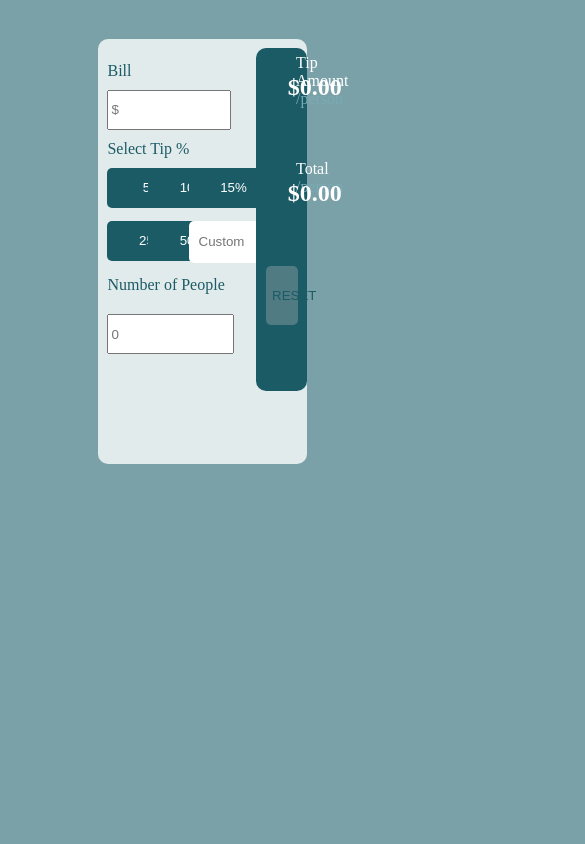
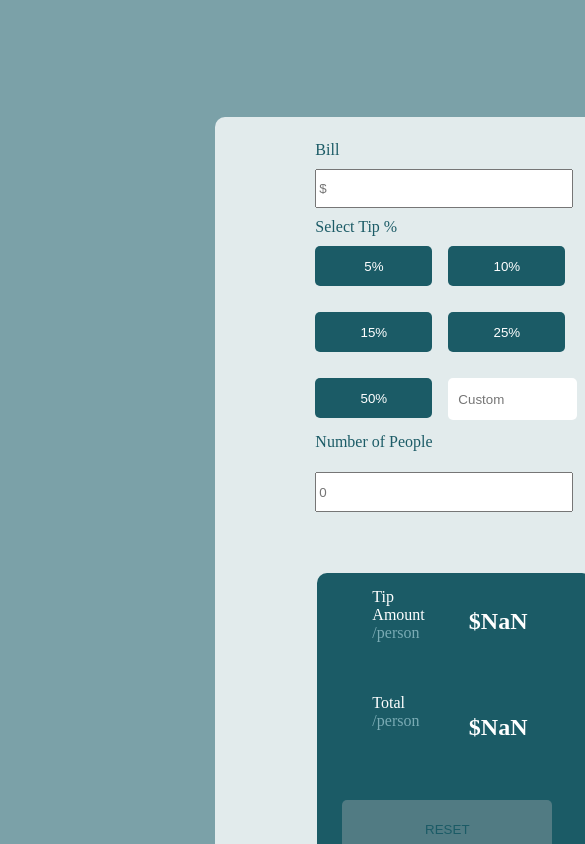
Before and after one commit to UjiroAsagbra/tipcalculatorapp, a React (Vite) app: page / in a window 390 px wide. Shown: the top 844 px of the page, 585 px wide, since content can reach past the window. Built offline with nearby package versions, Linux system fonts and the light colour scheme.

Commit message:
optimization for screens

```diff
--- a/src/components/BillInput.jsx
+++ b/src/components/BillInput.jsx
@@ -1,5 +1,5 @@
 import person from '../components/images/person.png'
-const BillInput = ({handleBill, bill, handleTip, handlePeople, tipPerPerson, handleResult, people,result, custom, handleCustom,bills}) => {
+const BillInput = ({handleBill, bill, handleTip, handlePeople, tipPerPerson, billPerPerson, handleResult, people,result, custom, handleCustom,bills,reset}) => {
 
     return (
     <div className='display'>
@@ -21,7 +21,7 @@ const BillInput = ({handleBill, bill, handleTip, handlePeople, tipPerPerson, han
 
             <div className='tips'>
                 <button
-                    onClick={handleTip }
+                    onClick={handleTip}
                     className= 'tip amount'
                     name='5'>5%
                 </button>
@@ -70,11 +70,11 @@ const BillInput = ({handleBill, bill, handleTip, handlePeople, tipPerPerson, han
         </section>
 
         <section className='outputs'>
-            <div className='tip-header '>Tip Amount<span> /person</span></div>
-            <h1 className='tip-display '>${result}</h1>
+            <div className='tip-header'>Tip Amount<span> /person</span></div>
+            <h1 className='tip-display' value={result}>${result}</h1>
             <div className='tip-header'>Total <span>/person</span></div>
             <h1 className='total-display'>${bills}</h1>
-            <button className='reset' onClick={handleResult}>RESET</button>
+            <button className='reset' onClick={reset}>RESET</button>
         </section>
     </div>
     )
--- a/src/components/Splitter.jsx
+++ b/src/components/Splitter.jsx
@@ -1,32 +1,32 @@
-import { useState } from "react"
+import { useEffect, useState } from "react"
 import BillInput from "./BillInput"
 
 const Splitter = () => {
     const [bill, setBill] = useState("")
     const [tipPercent, setTipPercent] = useState("")
-    const [custom, setCustom] = useState("")
-    const [people, setPeople] = useState("")
-    const [result, setResult] = useState("0.00")
-    const [bills, setBills] = useState("0.00")
+    const [custom, setCustom] = useState()
+    const [people, setPeople] = useState()
+    const [result, setResult] = useState(0.00)
+    const [bills, setBills] = useState(0.00)
 
     const handleBill = (e)=>{
         setBill(e.target.value)
-    }
+    };
 
     const handleCustom = (e) => {
         setCustom(e.target.value)
-    }
+    };
 
 
     const handleTip = (e) => {
         setTipPercent(e.target.name)
 
-      }
+      };
 
 
     const handlePeople = (e)=>{
         setPeople(e.target.value)
-    }
+    };
 
     const billAmount = parseInt(bill)
     const tipAmount = parseInt(tipPercent)
@@ -57,6 +57,20 @@ const Splitter = () => {
         setBills(Math.round((billPerPerson(billAmount, tipAmount, totalPeople,customTip)+ Number.EPSILON)*100)/100)
     }
 
+    useEffect(() => {
+        handleResult()
+      }, [bill, tipPercent,custom,people]);
+
+
+
+
+    const reset= ()=> {
+        setBill("")
+        setPeople("")
+        setResult(result)
+        setBills(bills)
+    }
+
 
 
 
@@ -74,8 +88,9 @@ const Splitter = () => {
         custom = {custom}
         handleCustom = {handleCustom}
         result= {result}
-
+        reset={reset}
         bills={bills}
+        billPerPerson={billPerPerson}
 
         />
         </>
--- a/src/components/css/splitter.css
+++ b/src/components/css/splitter.css
@@ -5,7 +5,10 @@ body{
 }
 
 .display{
-    display: flex;
+    margin-left: 20px;
+    display: grid;
+    gap: 1rem;
+    grid-template-columns: repeat(2, minmax(482px, 1fr));
     background-color: rgba(255, 255, 255, 0.783);
     padding-left: 3.5%;
     padding-top: 1%;
@@ -50,7 +53,7 @@ span{
     color: rgb(27, 91, 102);
 }
 .tip {
-    width: 90px;
+    width: 150px;
     height: 40px;
     border-radius: 5px;
     border: 0;
@@ -63,16 +66,26 @@ span{
 
 .tips{
     display: grid;
-    gap: 3px;
+    gap:0;
     grid-template-columns: repeat(3, minmax(10px, 1fr));
 }
 
+.tip:focus{
+    background-color: rgb(81, 123, 131);
+    color: rgb(27, 91, 102);
+}
+
 .custom{
-    width: 83px;
+    width: 143px;
     height: 80%;
     background-color: white;
     color: rgb(27, 91, 102) ;
     padding-left: 10px;
+}
+
+.custom:focus{
+    border-color: rgb(81, 123, 131);
+    background-color: white;
 }
 
 .people {
@@ -104,3 +117,55 @@ input[type=number]::-webkit-outer-spin-button {
     appearance: none;
     margin: 0;
 }
+
+@media screen and (max-width: 900px) {
+    .display {
+        grid-template-columns: repeat(2, minmax(450px, 1fr));
+        height: 60vh;
+        width: 132%;
+    }
+    .outputs{
+        width:50% ;
+        padding-left: 5%;
+        margin-left: 2px;
+        margin-right: 3px;
+    }
+
+}
+
+@media screen and (max-width: 500px) {
+    .tips {
+        grid-template-columns: repeat(2, minmax(50px, 1fr));
+        gap:1rem;
+        padding-right: 50%;
+
+    }
+    .tip{
+        width: 100%;
+    }
+    .display {
+        grid-template-columns: repeat(1, minmax(500px, 1fr));
+        height: 105vh;
+        width: 120%;
+        padding-left: 100px;
+        margin-left: 55%;
+    }
+    .bill{
+        width: 50%;
+    }
+    .people{
+        width: 50%;
+    }
+    .outputs{
+        width:50% ;
+        padding-left: 5%;
+        margin-top: -10%;
+        margin-left: 2px;
+        margin-right: 3px;
+    }
+
+    body{
+        margin-left: 3%;
+        margin-top: 30%;
+    }
+}
```
Also changed, not shown: 1 other file (tests, documents, lock files or other folders).
